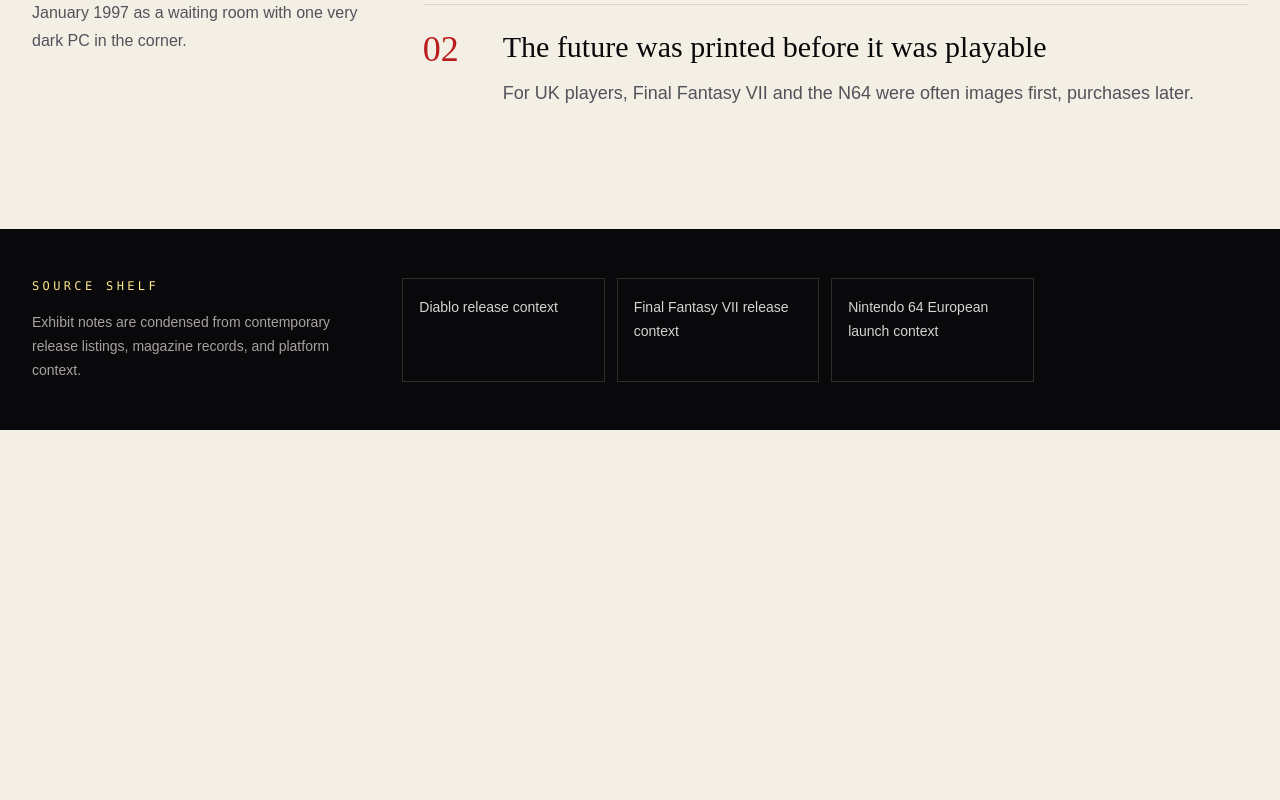
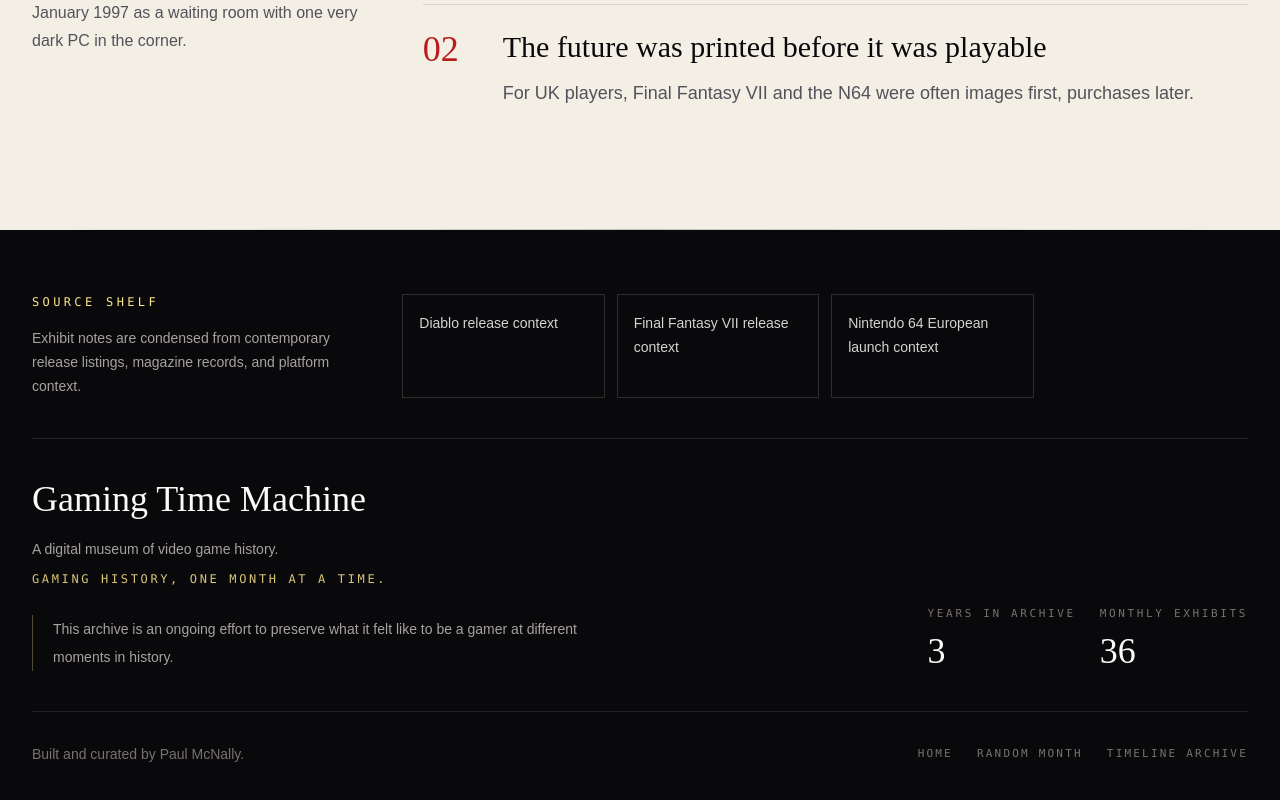
Before and after one commit to pablomcnally/gaming-time-machine, a Next.js app: page / in a window 1280 px wide. Shown: the part 5084-5884 px from the top of the page. Before the commit the page ends 5514 px from the top, so only its background shows below. Built offline with nearby package versions, Linux system fonts and the light colour scheme.

Commit message:
Add footer

```diff
--- a/app/components/year-timeline.tsx
+++ b/app/components/year-timeline.tsx
@@ -16,7 +16,7 @@ type TimelineMonth = {
 
 export function YearTimeline({ months, selectedYear, years }: { months: TimelineMonth[]; selectedYear: number; years: TimelineYear[] }) {
   return (
-    <section className="border-y border-black/10 bg-[#e7efe7]" aria-label="Historical timeline">
+    <section id="timeline-archive" className="border-y border-black/10 bg-[#e7efe7]" aria-label="Historical timeline">
       <div className="mx-auto max-w-7xl px-5 py-8 md:px-8">
         <div className="flex flex-col gap-2 md:flex-row md:items-end md:justify-between">
           <div>
--- a/app/page.tsx
+++ b/app/page.tsx
@@ -1,7 +1,7 @@
 import { MagazineCoverGallery, type MagazineCoverItem } from "./components/magazine-cover-gallery";
 import { MonthSelector } from "./components/month-selector";
 import { YearTimeline } from "./components/year-timeline";
-import { DEFAULT_YEAR, getArchiveSelection } from "../data/archive";
+import { DEFAULT_YEAR, getArchiveSelection, getArchiveStats, getRandomExhibitHref } from "../data/archive";
 
 type Item = {
   title: string;
@@ -186,6 +186,8 @@ export default async function Home({ searchParams }: { searchParams: SearchParam
   const magazineCovers = magazines ? getMagazineCoverItems(magazines, museum.period) : [];
   const online = sections.find((section) => section.id === "online");
   const felt = sections.find((section) => section.id === "felt");
+  const archiveStats = getArchiveStats();
+  const randomExhibitHref = getRandomExhibitHref();
 
   return (
     <main className="min-h-screen bg-[#f3efe4] text-zinc-900">
@@ -321,8 +323,11 @@ export default async function Home({ searchParams }: { searchParams: SearchParam
         <UnderConstruction year={selectedYear} />
       )}
 
-      <footer className="border-t border-black/10 bg-zinc-950 px-5 py-12 text-stone-200 md:px-8">
-        <div className="mx-auto grid max-w-7xl gap-8 md:grid-cols-[0.8fr_2fr]">
+      <div className="h-px bg-gradient-to-r from-transparent via-zinc-950/20 to-transparent" />
+
+      <footer className="bg-zinc-950 px-5 py-14 text-stone-200 md:px-8 md:py-16">
+        <div className="mx-auto max-w-7xl">
+          <div className="grid gap-8 border-b border-stone-100/10 pb-10 md:grid-cols-[0.8fr_2fr]">
             <div>
               <p className="font-mono text-xs uppercase tracking-[0.28em] text-amber-200">Source shelf</p>
               <p className="mt-4 max-w-sm text-sm leading-6 text-stone-400">
@@ -347,6 +352,40 @@ export default async function Home({ searchParams }: { searchParams: SearchParam
               </div>
             )}
           </div>
+
+          <div className="grid gap-10 border-b border-stone-100/10 py-10 md:grid-cols-[1.1fr_0.9fr] md:items-end">
+            <section aria-label="Museum closing panel" className="max-w-2xl">
+              <p className="font-display text-3xl text-stone-50 md:text-4xl">Gaming Time Machine</p>
+              <p className="mt-4 text-sm leading-7 text-stone-400">A digital museum of video game history.</p>
+              <p className="mt-2 font-mono text-xs uppercase tracking-[0.22em] text-amber-200/85">
+                Gaming History, One Month at a Time.
+              </p>
+              <p className="mt-7 max-w-xl border-l border-amber-200/30 pl-5 text-sm leading-7 text-stone-400">
+                This archive is an ongoing effort to preserve what it felt like to be a gamer at different moments in history.
+              </p>
+            </section>
+
+            <div className="grid gap-6 sm:grid-cols-2 md:justify-self-end">
+              <div>
+                <p className="font-mono text-[11px] uppercase tracking-[0.24em] text-stone-500">Years in Archive</p>
+                <p className="mt-2 font-display text-4xl text-stone-50">{archiveStats.yearsInArchive}</p>
+              </div>
+              <div>
+                <p className="font-mono text-[11px] uppercase tracking-[0.24em] text-stone-500">Monthly Exhibits</p>
+                <p className="mt-2 font-display text-4xl text-stone-50">{archiveStats.monthlyExhibits}</p>
+              </div>
+            </div>
+          </div>
+
+          <div className="flex flex-col gap-6 pt-8 text-sm text-stone-500 md:flex-row md:items-center md:justify-between">
+            <p>Built and curated by Paul McNally.</p>
+            <nav aria-label="Footer navigation" className="flex flex-wrap gap-x-6 gap-y-3 font-mono text-[11px] uppercase tracking-[0.2em]">
+              <a href="/" className="transition hover:text-amber-200">Home</a>
+              <a href={randomExhibitHref} className="transition hover:text-amber-200">Random Month</a>
+              <a href="#timeline-archive" className="transition hover:text-amber-200">Timeline Archive</a>
+            </nav>
+          </div>
+        </div>
       </footer>
     </main>
   );
--- a/data/archive.ts
+++ b/data/archive.ts
@@ -90,6 +90,28 @@ function readMonth(year: number, monthId: string): ArchiveMonth | null {
   };
 }
 
+export function getArchiveStats() {
+  const years = getContentYears();
+  const monthlyExhibits = years.reduce((total, year) => total + getContentMonthIds(year).length, 0);
+
+  return {
+    yearsInArchive: years.length,
+    monthlyExhibits
+  };
+}
+
+export function getRandomExhibitHref() {
+  const availableMonths = getContentYears().flatMap((year) =>
+    getContentMonthIds(year).map((monthId) => getMonthHref(year, monthId))
+  );
+
+  if (availableMonths.length === 0) {
+    return `/?year=${DEFAULT_YEAR}&month=october`;
+  }
+
+  return availableMonths[Math.floor(Math.random() * availableMonths.length)];
+}
+
 export function getTimelineYears(contentYears: number[], selectedYear: number) {
   const contentYearSet = new Set(contentYears);
 
```
Lines whose indentation alone changed are shown as unchanged.
